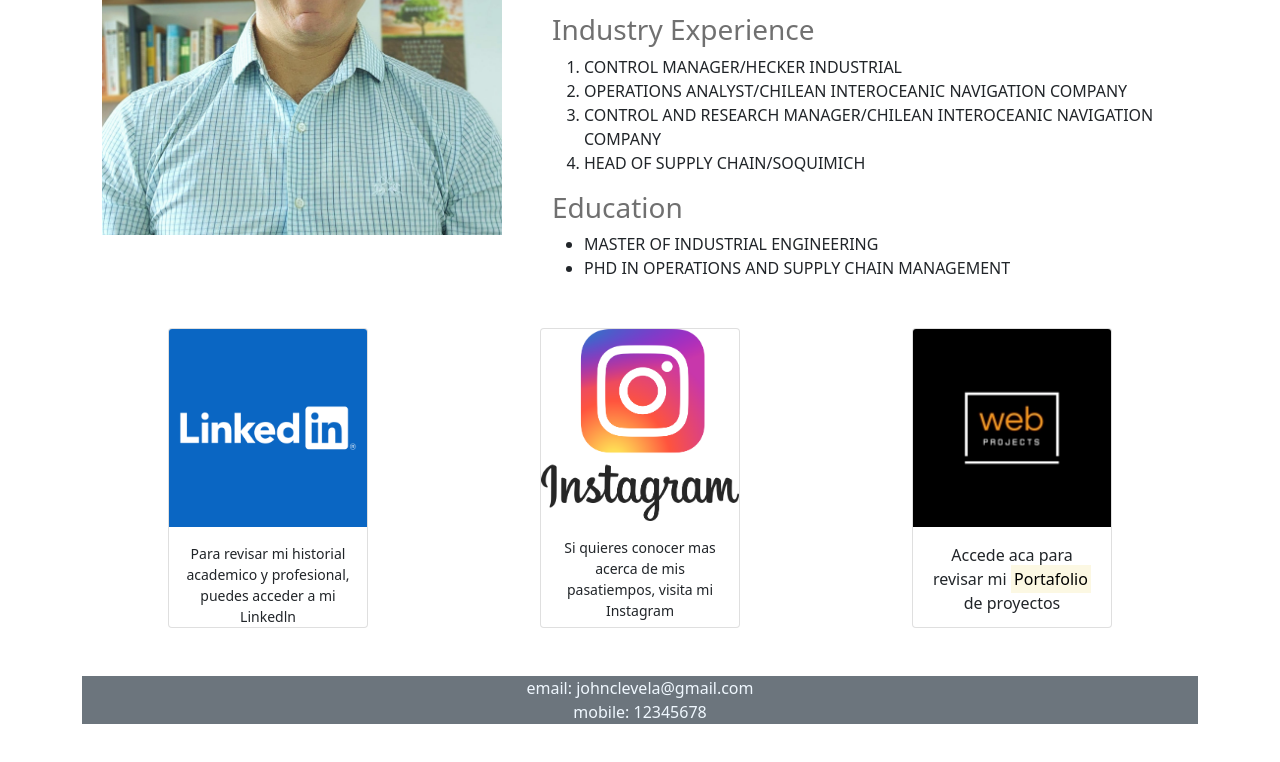
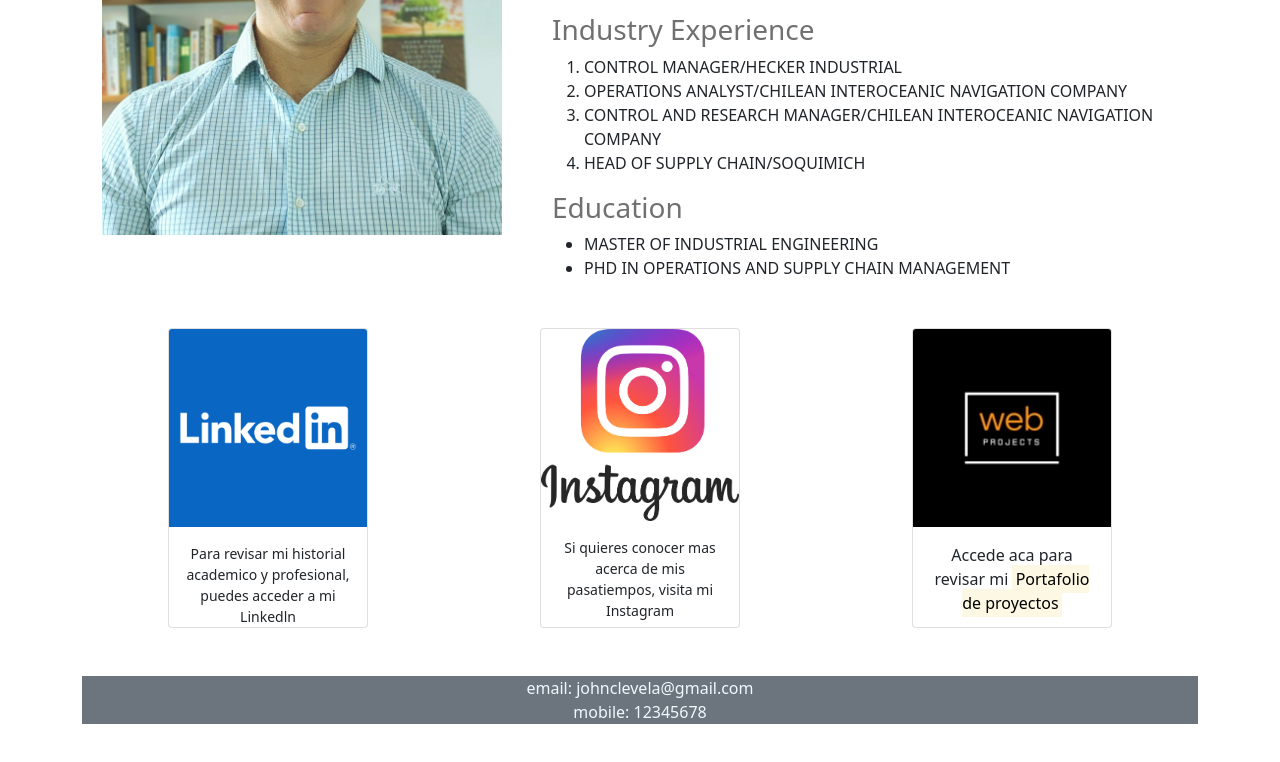
Before and after one commit to karenalfaro/Desafio6_CV-mejorado, a plain HTML site: page index.html in a window 1280 px wide. Shown: the part 445-1207 px from the top of the page. Drawn offline with nearby package versions, Linux system fonts and the light colour scheme.

Commit message:
Update index.html

```diff
--- a/index.html
+++ b/index.html
@@ -99,7 +99,7 @@
                         <div class="card" style="width: 200px; height: 300px;  margin-bottom: 2rem; margin-top: 2rem;">
                             <a href = "portfolio.html" target="_blank"><img class="card-img-top" src="./assets/images/web-projects-logo-design-template-1439b5f01c9a02c1226566.jpg" alt="Projects"></a>
                             <div class="card-body">
-                                <p class="card-title" >Accede aca para revisar mi <mark>Portafolio</mark> de proyectos</p>
+                                <p class="card-title" >Accede aca para revisar mi <mark>Portafolio de proyectos</mark></p>
                             </div>
                         </div>
                     </div>
```
